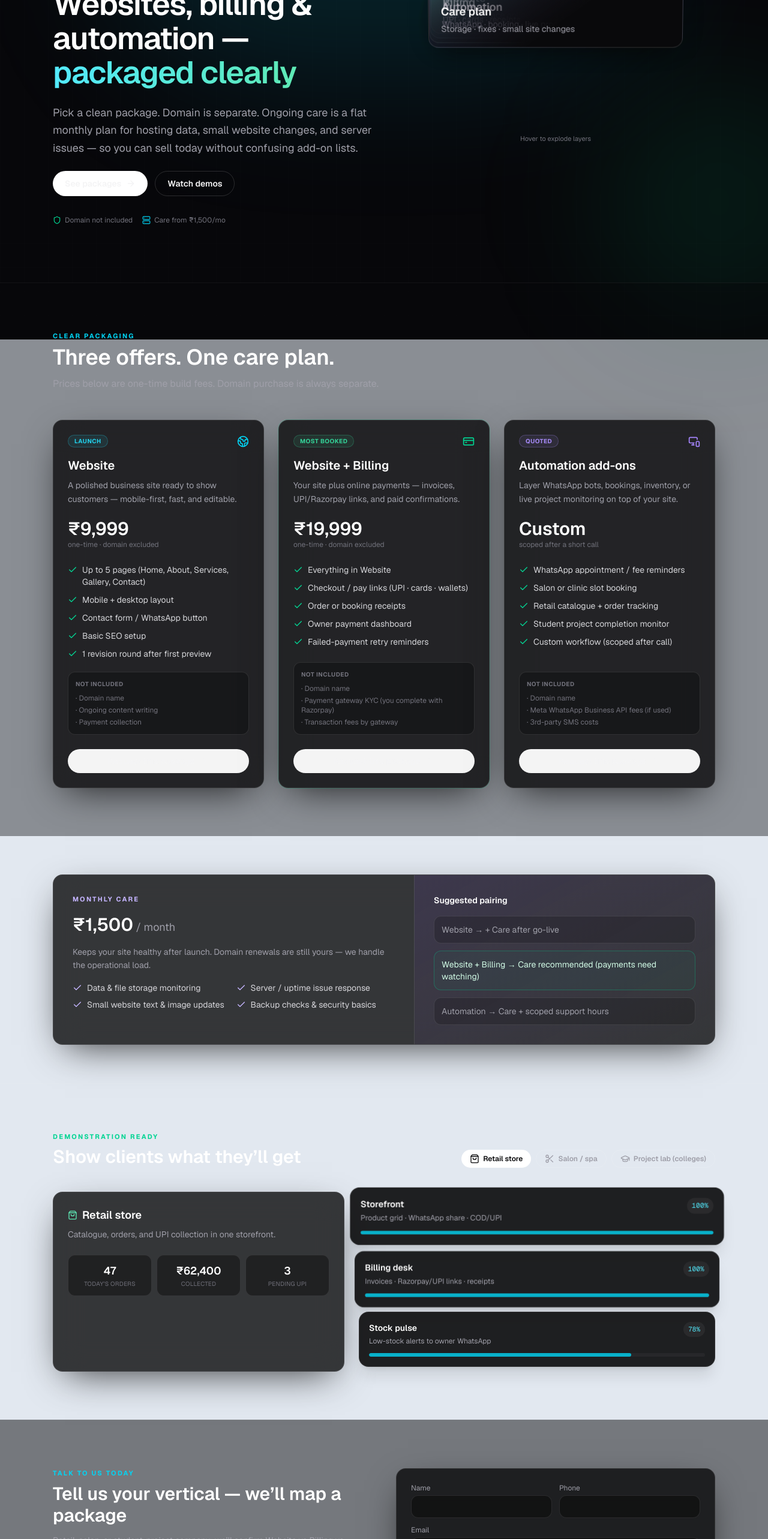
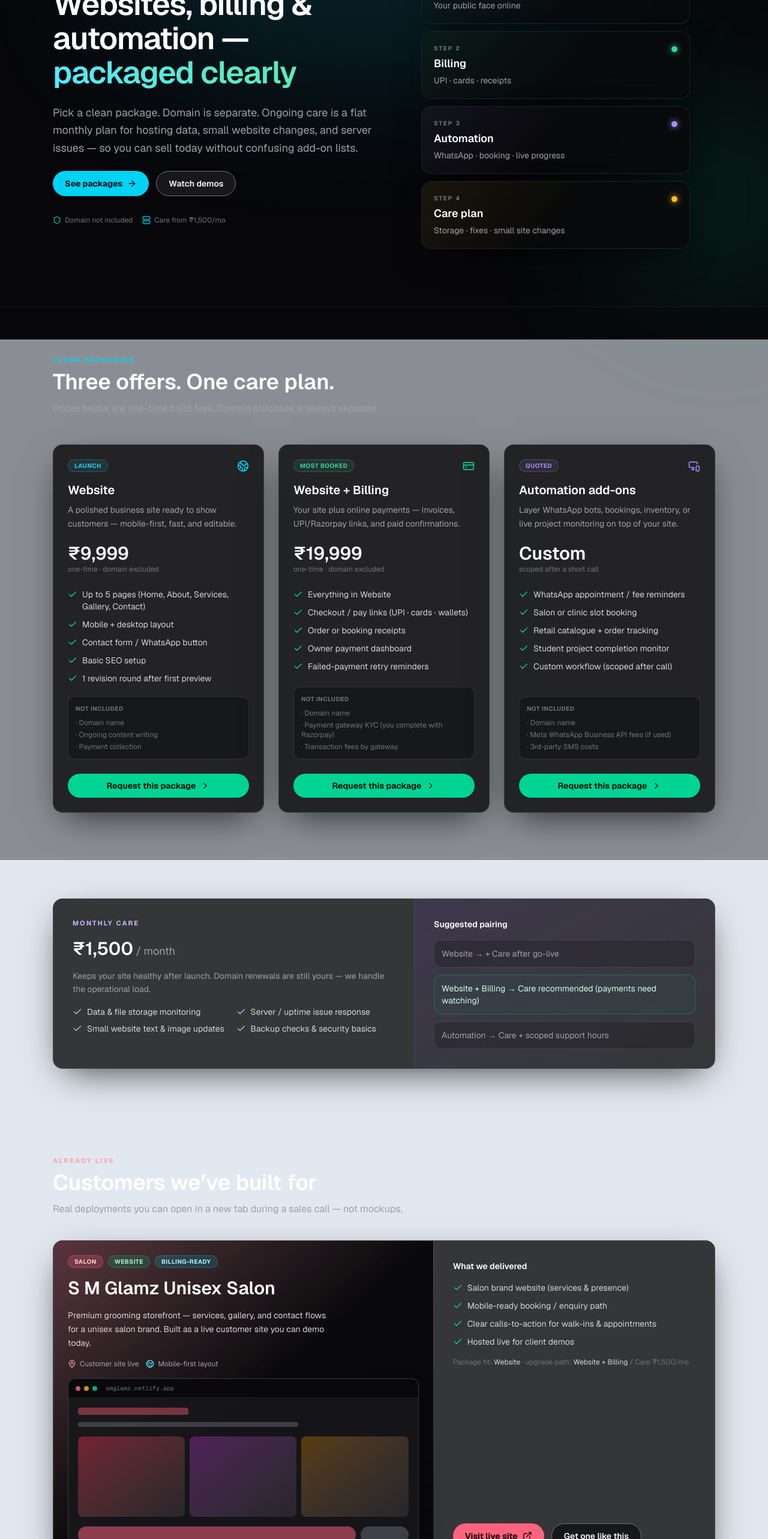
Before and after one commit to hemanthkumardm/ace-seek, a Next.js app in the folder web/: page /portal in a window 1280 px wide. Shown: the part 234-2800 px from the top of the page at 60% size. Built offline with nearby package versions, Linux system fonts and the light colour scheme; no server answers.

Commit message:
fix(portal): contrast CTAs, spatial stack, SM Glamz customer case
Improve button readability, replace exploded hero with spatial layers,
and add a live SM Glamz salon portfolio card linking to the Netlify site.

```diff
--- a/web/src/app/portal/page.tsx
+++ b/web/src/app/portal/page.tsx
@@ -21,6 +21,8 @@ import {
   Activity,
   Package,
   X,
+  ExternalLink,
+  MapPin,
 } from "lucide-react";
 
 const WHATSAPP_NUMBER = "918431670673";
@@ -72,46 +74,41 @@ function SpatialCard({
   );
 }
 
-/** Exploded stack — layers pull apart on hover */
-function ExplodedStack({
+/** Spatial stack — fixed layered cards (no explode) */
+function SpatialLayerStack({
   layers,
 }: {
   layers: { title: string; subtitle: string; accent: string }[];
 }) {
-  const [open, setOpen] = useState(false);
   return (
-    <div
-      className="relative h-[280px] sm:h-[320px] w-full max-w-md mx-auto cursor-pointer select-none"
-      onMouseEnter={() => setOpen(true)}
-      onMouseLeave={() => setOpen(false)}
-      onClick={() => setOpen((v) => !v)}
-      style={{ perspective: 1400 }}
-    >
-      {layers.map((layer, i) => {
-        const z = open ? (layers.length - 1 - i) * 42 : (layers.length - 1 - i) * 10;
-        const y = open ? i * -28 : i * -8;
-        const rot = open ? -12 + i * 4 : -6 + i * 2;
-        return (
+    <div className="relative mx-auto w-full max-w-md space-y-3" style={{ perspective: 1200 }}>
+      {layers.map((layer, i) => (
+        <SpatialCard
+          key={layer.title}
+          depth={6}
+          className="p-5"
+        >
           <div
-            key={layer.title}
-            className="absolute inset-x-4 top-10 rounded-2xl border border-white/15 p-5 shadow-2xl transition-all duration-500 ease-out"
+            className="pointer-events-none absolute inset-0 rounded-2xl opacity-40"
             style={{
-              transform: `translateZ(${z}px) translateY(${y}px) rotateX(${rot}deg)`,
-              background: `linear-gradient(145deg, ${layer.accent}22, #09090b 55%)`,
-              zIndex: layers.length - i,
+              background: `linear-gradient(135deg, ${layer.accent}33, transparent 55%)`,
             }}
-          >
-            <p className="text-[10px] font-bold uppercase tracking-[0.2em] text-zinc-400">
-              Layer {i + 1}
-            </p>
-            <h3 className="mt-1 text-lg font-semibold text-white">{layer.title}</h3>
-            <p className="mt-1 text-sm text-zinc-400">{layer.subtitle}</p>
+          />
+          <div className="relative flex items-start justify-between gap-3">
+            <div>
+              <p className="text-[10px] font-bold uppercase tracking-[0.18em] text-zinc-500">
+                Step {i + 1}
+              </p>
+              <h3 className="mt-1 text-lg font-semibold text-white">{layer.title}</h3>
+              <p className="mt-1 text-sm text-zinc-400">{layer.subtitle}</p>
+            </div>
+            <span
+              className="mt-1 h-2.5 w-2.5 shrink-0 rounded-full"
+              style={{ background: layer.accent, boxShadow: `0 0 12px ${layer.accent}` }}
+            />
           </div>
-        );
-      })}
-      <p className="absolute bottom-2 left-0 right-0 text-center text-[11px] text-zinc-500">
-        {open ? "Exploded view" : "Hover to explode layers"}
-      </p>
+        </SpatialCard>
+      ))}
     </div>
   );
 }
@@ -308,6 +305,9 @@ export default function PortalLandingPage() {
             <a href="#packages" className="hover:text-white">
               Packages
             </a>
+            <a href="#customers" className="hover:text-white">
+              Customers
+            </a>
             <a href="#demos" className="hover:text-white">
               Live demos
             </a>
@@ -341,6 +341,7 @@ export default function PortalLandingPage() {
           <div className="border-t border-white/10 px-4 py-3 md:hidden space-y-2 text-sm">
             {[
               ["#packages", "Packages"],
+              ["#customers", "Customers"],
               ["#demos", "Live demos"],
               ["#care", "Care plan"],
               ["#quote", "Get quote"],
@@ -380,13 +381,14 @@ export default function PortalLandingPage() {
           <div className="flex flex-wrap gap-3">
             <a
               href="#packages"
-              className="inline-flex items-center gap-2 rounded-full bg-white px-5 py-2.5 text-sm font-semibold text-zinc-950 hover:bg-zinc-200"
+              className="inline-flex items-center gap-2 rounded-full bg-cyan-400 px-5 py-2.5 text-sm font-bold hover:bg-cyan-300"
+              style={{ color: "#061018" }}
             >
               See packages <ArrowRight className="h-4 w-4" />
             </a>
             <a
               href="#demos"
-              className="inline-flex items-center gap-2 rounded-full border border-white/15 px-5 py-2.5 text-sm font-semibold text-zinc-200 hover:bg-white/5"
+              className="inline-flex items-center gap-2 rounded-full border border-zinc-500 bg-zinc-900 px-5 py-2.5 text-sm font-semibold text-zinc-100 hover:border-zinc-400 hover:bg-zinc-800"
             >
               Watch demos
             </a>
@@ -401,26 +403,26 @@ export default function PortalLandingPage() {
           </div>
         </div>
 
-        <ExplodedStack
+        <SpatialLayerStack
           layers={[
             {
-              title: "Care plan",
-              subtitle: "Storage · fixes · small site changes",
-              accent: "#a78bfa",
+              title: "Website",
+              subtitle: "Your public face online",
+              accent: "#22d3ee",
+            },
+            {
+              title: "Billing",
+              subtitle: "UPI · cards · receipts",
+              accent: "#34d399",
             },
             {
               title: "Automation",
               subtitle: "WhatsApp · booking · live progress",
-              accent: "#34d399",
+              accent: "#a78bfa",
             },
             {
-              title: "Billing",
-              subtitle: "UPI · cards · receipts",
-              accent: "#22d3ee",
-            },
-            {
-              title: "Website",
-              subtitle: "Your public face online",
+              title: "Care plan",
+              subtitle: "Storage · fixes · small site changes",
               accent: "#fbbf24",
             },
           ]}
@@ -509,7 +511,8 @@ export default function PortalLandingPage() {
                   onClick={() =>
                     setForm((f) => ({ ...f, category: pkg.name }))
                   }
-                  className="mt-6 inline-flex items-center justify-center gap-2 rounded-full bg-white/95 py-2.5 text-sm font-semibold text-zinc-950 hover:bg-white"
+                  className="mt-6 inline-flex items-center justify-center gap-2 rounded-full bg-emerald-400 py-2.5 text-sm font-bold hover:bg-emerald-300"
+                  style={{ color: "#04140c" }}
                 >
                   Request this package <ChevronRight className="h-4 w-4" />
                 </a>
@@ -567,6 +570,133 @@ export default function PortalLandingPage() {
         </div>
       </section>
 
+      {/* Live customer */}
+      <section id="customers" className="relative z-10 border-t border-white/5 py-20">
+        <div className="mx-auto max-w-6xl px-4 sm:px-6">
+          <div className="mb-10 max-w-2xl">
+            <p className="text-[11px] font-bold uppercase tracking-[0.2em] text-rose-300">
+              Already live
+            </p>
+            <h2 className="mt-2 text-3xl font-semibold text-white sm:text-4xl">
+              Customers we’ve built for
+            </h2>
+            <p className="mt-3 text-zinc-400">
+              Real deployments you can open in a new tab during a sales call — not mockups.
+            </p>
+          </div>
+
+          <SpatialCard className="overflow-hidden p-0 lg:grid lg:grid-cols-[1.15fr_0.85fr]">
+            {/* Preview pane */}
+            <div className="relative min-h-[280px] border-b border-white/10 bg-gradient-to-br from-rose-500/20 via-zinc-950 to-zinc-950 p-6 lg:border-b-0 lg:border-r">
+              <div className="absolute inset-0 opacity-30 spatial-grid-pattern" />
+              <div className="relative space-y-4">
+                <div className="flex items-center gap-2">
+                  <span className="rounded-full bg-rose-400/20 px-2.5 py-0.5 text-[10px] font-bold uppercase tracking-wider text-rose-200 border border-rose-400/40">
+                    Salon
+                  </span>
+                  <span className="rounded-full bg-emerald-400/15 px-2.5 py-0.5 text-[10px] font-bold uppercase tracking-wider text-emerald-200 border border-emerald-400/30">
+                    Website
+                  </span>
+                  <span className="rounded-full bg-cyan-400/15 px-2.5 py-0.5 text-[10px] font-bold uppercase tracking-wider text-cyan-200 border border-cyan-400/30">
+                    Billing-ready
+                  </span>
+                </div>
+                <h3 className="text-2xl font-semibold text-white sm:text-3xl">
+                  S M Glamz Unisex Salon
+                </h3>
+                <p className="max-w-md text-sm leading-relaxed text-zinc-300">
+                  Premium grooming storefront — services, gallery, and contact flows for a
+                  unisex salon brand. Built as a live customer site you can demo today.
+                </p>
+                <div className="flex flex-wrap gap-3 text-xs text-zinc-400">
+                  <span className="inline-flex items-center gap-1.5">
+                    <MapPin className="h-3.5 w-3.5 text-rose-300" /> Customer site live
+                  </span>
+                  <span className="inline-flex items-center gap-1.5">
+                    <Globe2 className="h-3.5 w-3.5 text-cyan-300" /> Mobile-first layout
+                  </span>
+                </div>
+                {/* Mini browser chrome mock */}
+                <div className="mt-4 overflow-hidden rounded-xl border border-white/15 bg-zinc-900/90 shadow-2xl">
+                  <div className="flex items-center gap-1.5 border-b border-white/10 bg-zinc-950 px-3 py-2">
+                    <span className="h-2 w-2 rounded-full bg-rose-400/80" />
+                    <span className="h-2 w-2 rounded-full bg-amber-400/80" />
+                    <span className="h-2 w-2 rounded-full bg-emerald-400/80" />
+                    <span className="ml-2 truncate font-mono text-[10px] text-zinc-500">
+                      smglamz.netlify.app
+                    </span>
+                  </div>
+                  <div className="space-y-3 p-4">
+                    <div className="h-3 w-1/3 rounded bg-rose-400/40" />
+                    <div className="h-2 w-2/3 rounded bg-zinc-700" />
+                    <div className="grid grid-cols-3 gap-2 pt-1">
+                      <div className="aspect-[4/3] rounded-lg bg-gradient-to-br from-rose-500/40 to-zinc-800" />
+                      <div className="aspect-[4/3] rounded-lg bg-gradient-to-br from-fuchsia-500/30 to-zinc-800" />
+                      <div className="aspect-[4/3] rounded-lg bg-gradient-to-br from-amber-500/30 to-zinc-800" />
+                    </div>
+                    <div className="flex gap-2 pt-1">
+                      <div className="h-7 flex-1 rounded-full bg-rose-400/50" />
+                      <div className="h-7 w-20 rounded-full bg-zinc-700" />
+                    </div>
+                  </div>
+                </div>
+              </div>
+            </div>
+
+            {/* Details */}
+            <div className="flex flex-col justify-between gap-6 p-6 sm:p-8">
+              <div className="space-y-4">
+                <p className="text-sm font-semibold text-white">What we delivered</p>
+                <ul className="space-y-2.5 text-sm text-zinc-300">
+                  {[
+                    "Salon brand website (services & presence)",
+                    "Mobile-ready booking / enquiry path",
+                    "Clear calls-to-action for walk-ins & appointments",
+                    "Hosted live for client demos",
+                  ].map((t) => (
+                    <li key={t} className="flex gap-2">
+                      <Check className="mt-0.5 h-4 w-4 shrink-0 text-emerald-400" />
+                      {t}
+                    </li>
+                  ))}
+                </ul>
+                <p className="text-xs text-zinc-500">
+                  Package fit: <span className="text-zinc-300">Website</span>
+                  {" · "}
+                  upgrade path: <span className="text-zinc-300">Website + Billing</span> / Care{" "}
+                  {formatINR(1500)}/mo
+                </p>
+              </div>
+              <div className="flex flex-wrap gap-3">
+                <a
+                  href="https://smglamz.netlify.app/"
+                  target="_blank"
+                  rel="noreferrer"
+                  className="inline-flex items-center gap-2 rounded-full bg-rose-400 px-5 py-2.5 text-sm font-bold hover:bg-rose-300"
+                  style={{ color: "#1a0508" }}
+                >
+                  Visit live site <ExternalLink className="h-4 w-4" />
+                </a>
+                <a
+                  href="#quote"
+                  onClick={() =>
+                    setForm((f) => ({
+                      ...f,
+                      category: "Salon demo",
+                      description:
+                        "Similar to SM Glamz salon site — want Website / Website+Billing for my salon.",
+                    }))
+                  }
+                  className="inline-flex items-center gap-2 rounded-full border border-zinc-500 bg-zinc-900 px-5 py-2.5 text-sm font-semibold text-zinc-100 hover:border-zinc-400"
+                >
+                  Get one like this
+                </a>
+              </div>
+            </div>
+          </SpatialCard>
+        </div>
+      </section>
+
       {/* Demos */}
       <section id="demos" className="relative z-10 border-t border-white/5 py-20">
         <div className="mx-auto max-w-6xl px-4 sm:px-6">
@@ -585,11 +715,12 @@ export default function PortalLandingPage() {
                   key={id}
                   type="button"
                   onClick={() => setDemo(id)}
-                  className={`inline-flex items-center gap-1.5 rounded-full px-3.5 py-1.5 text-xs font-semibold transition ${
+                  className={`inline-flex items-center gap-1.5 rounded-full px-3.5 py-1.5 text-xs font-bold transition ${
                     demo === id
-                      ? "bg-white text-zinc-950"
-                      : "border border-white/15 text-zinc-400 hover:text-white"
+                      ? "bg-cyan-400"
+                      : "border border-zinc-600 bg-zinc-900 text-zinc-300 hover:border-zinc-400 hover:text-white"
                   }`}
+                  style={demo === id ? { color: "#061018" } : undefined}
                 >
                   {DEMOS[id].icon}
                   {DEMOS[id].title}
@@ -780,7 +911,8 @@ export default function PortalLandingPage() {
                 <button
                   type="submit"
                   disabled={busy}
-                  className="w-full rounded-full bg-white py-2.5 text-sm font-semibold text-zinc-950 disabled:opacity-60"
+                  className="w-full rounded-full bg-cyan-400 py-2.5 text-sm font-bold hover:bg-cyan-300 disabled:opacity-60"
+                  style={{ color: "#061018" }}
                 >
                   {busy ? "Sending…" : "Send quote request"}
                 </button>
```
